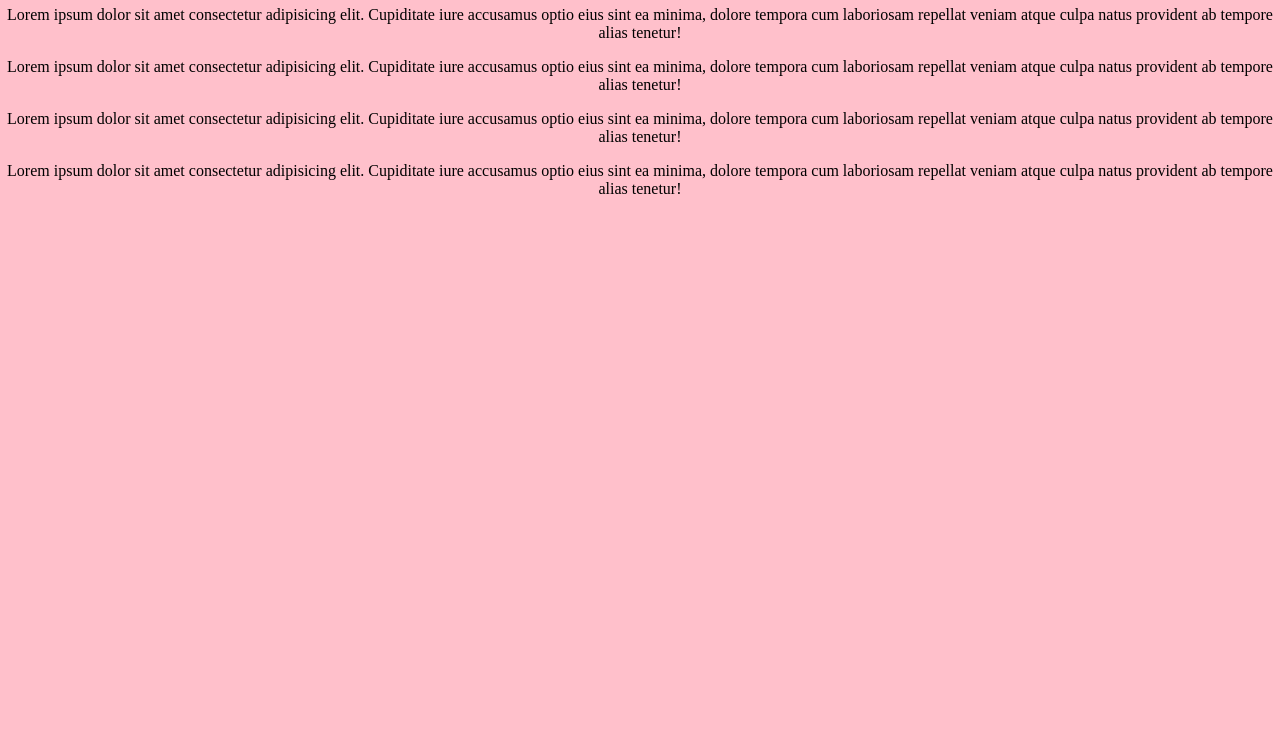
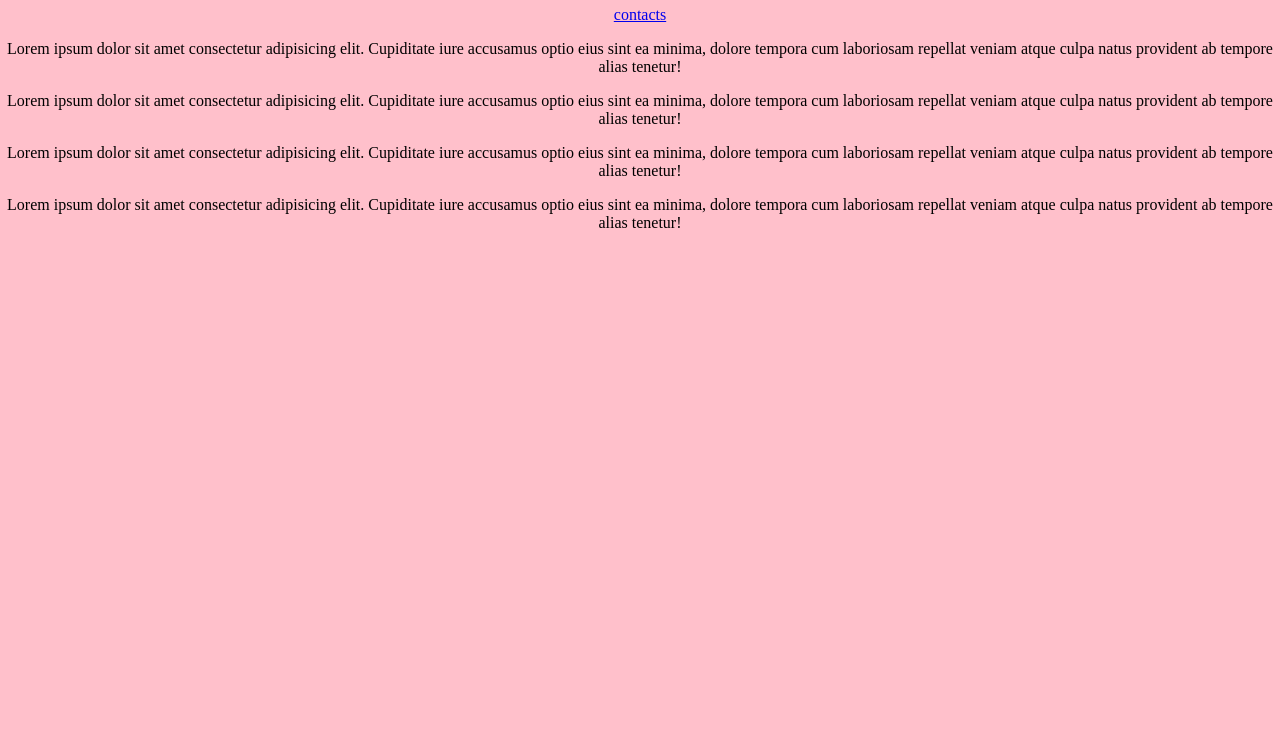
Before and after one commit to nalaka-kingslake/mysite, a plain HTML site: page index.html in a window 1280 px wide. Shown: the part 52-800 px from the top of the page. Drawn offline with Linux system fonts and the light colour scheme.

Commit message:
Update index.html

```diff
--- a/index.html
+++ b/index.html
@@ -8,7 +8,7 @@
 </head>
 <body>
     <h1>Nalaka Hettiarachchi</h1>
-    <a href="/contact.html"></a>
+    <a href="/contact.html">contacts</a>
     <p>Lorem ipsum dolor sit amet consectetur adipisicing elit. Cupiditate iure accusamus optio eius sint ea minima, dolore tempora cum laboriosam repellat veniam atque culpa natus provident ab tempore alias tenetur!</p>
     <p>Lorem ipsum dolor sit amet consectetur adipisicing elit. Cupiditate iure accusamus optio eius sint ea minima, dolore tempora cum laboriosam repellat veniam atque culpa natus provident ab tempore alias tenetur!</p>
     <p>Lorem ipsum dolor sit amet consectetur adipisicing elit. Cupiditate iure accusamus optio eius sint ea minima, dolore tempora cum laboriosam repellat veniam atque culpa natus provident ab tempore alias tenetur!</p>
```
